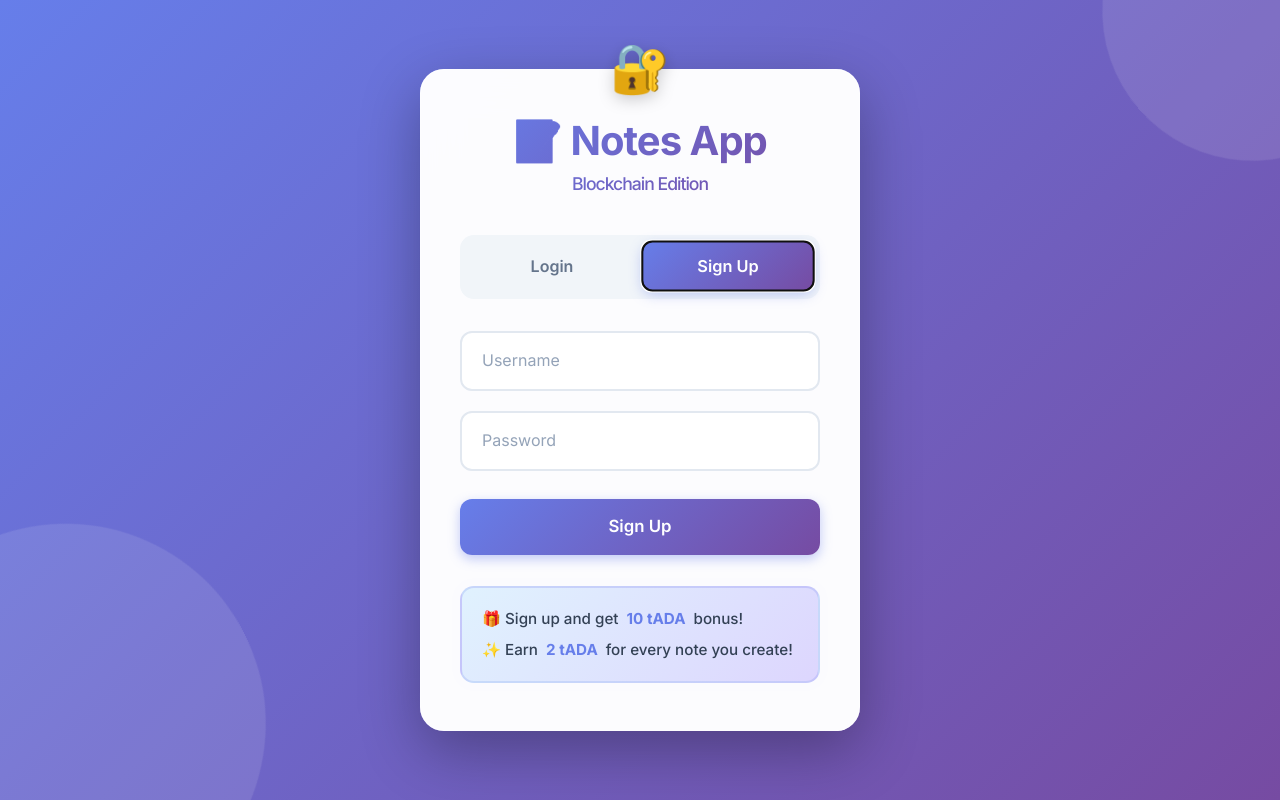
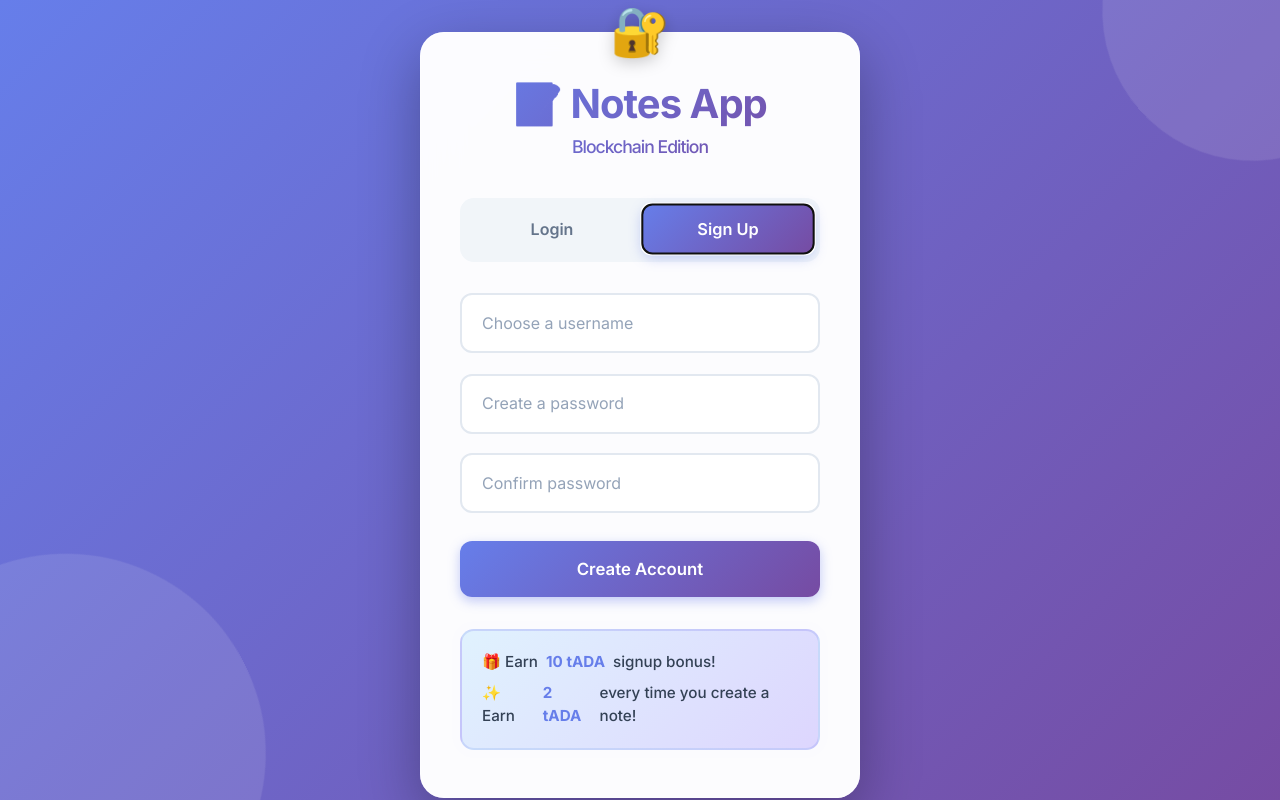
Before and after one commit to Nokitaki/Notes, a React app in the folder frontend/: page / in a window 1280 px wide. Both pictures are taken after a click on the button "Sign Up". Built offline with nearby package versions, Linux system fonts and the light colour scheme; the HTML template or start-up script is replaced by a standard one.

Commit message:
ADD LOGIN AND SIGN UP

```diff
--- a/frontend/src/Auth.jsx
+++ b/frontend/src/Auth.jsx
@@ -6,16 +6,24 @@ const Auth = ({ onLogin }) => {
   const [isLoginMode, setIsLoginMode] = useState(true);
   const [username, setUsername] = useState('');
   const [password, setPassword] = useState('');
+  const [confirmPassword, setConfirmPassword] = useState('');
   const [loading, setLoading] = useState(false);
   const [error, setError] = useState('');
 
   const handleSubmit = async (e) => {
     e.preventDefault();
     setError('');
+
+    // 💡 SIGN UP ONLY: check if passwords match
+    if (!isLoginMode && password !== confirmPassword) {
+      setError('Passwords do not match.');
+      return;
+    }
+
     setLoading(true);
 
     try {
-      const endpoint = isLoginMode ? '/api/auth/login' : '/api/auth/register';
+      const endpoint = isLoginMode ? '/api/auth/login' : '/api/auth/signup';
 
       const response = await fetch(`http://localhost:5000${endpoint}`, {
         method: 'POST',
@@ -29,10 +37,11 @@ const Auth = ({ onLogin }) => {
         throw new Error(data.error || 'Authentication failed');
       }
 
-      onLogin(data.user, data.token); // <--- Pass the token too!
-
-      if (!isLoginMode && data.signupBonus) {
-        alert(`🎉 Welcome! You received ${data.signupBonus} tADA signup bonus!`);
+      if (isLoginMode) {
+        onLogin(data.user);
+      } else {
+        alert(`🎉 Account Created!\nYou received ${data.signupBonus} tADA bonus.`);
+        setIsLoginMode(true); // switch to login after success
       }
 
     } catch (err) {
@@ -45,12 +54,14 @@ const Auth = ({ onLogin }) => {
   return (
     <div className={styles.container}>
       <div className={styles.authBox}>
+        {/* Title */}
         <h1 className={styles.title}>
           📝 Notes App
           <br />
           <span className={styles.subtitle}>Blockchain Edition</span>
         </h1>
 
+        {/* Toggle */}
         <div className={styles.toggleContainer}>
           <button
             onClick={() => setIsLoginMode(true)}
@@ -66,10 +77,12 @@ const Auth = ({ onLogin }) => {
           </button>
         </div>
 
+        {/* FORM */}
         <form onSubmit={handleSubmit} className={styles.form}>
+
           <input
             type="text"
-            placeholder="Username"
+            placeholder={isLoginMode ? "Enter username" : "Choose a username"}
             value={username}
             onChange={(e) => setUsername(e.target.value)}
             className={styles.input}
@@ -78,34 +91,37 @@ const Auth = ({ onLogin }) => {
 
           <input
             type="password"
-            placeholder="Password"
+            placeholder={isLoginMode ? "Enter password" : "Create a password"}
             value={password}
             onChange={(e) => setPassword(e.target.value)}
             className={styles.input}
             required
           />
 
-          {error && (
-            <div className={styles.error}>{error}</div>
+          {/* SIGN UP MODE --- ADD CONFIRM PASSWORD */}
+          {!isLoginMode && (
+            <input
+              type="password"
+              placeholder="Confirm password"
+              value={confirmPassword}
+              onChange={(e) => setConfirmPassword(e.target.value)}
+              className={styles.input}
+              required
+            />
           )}
 
-          <button
-            type="submit"
-            disabled={loading}
-            className={styles.submitButton}
-          >
-            {loading ? 'Please wait...' : isLoginMode ? 'Login' : 'Sign Up'}
+          {error && <div className={styles.error}>{error}</div>}
+
+          <button type="submit" disabled={loading} className={styles.submitButton}>
+            {loading ? 'Please wait...' : isLoginMode ? 'Login' : 'Create Account'}
           </button>
         </form>
 
+        {/* SIGN UP EXTRA INFO */}
         {!isLoginMode && (
           <div className={styles.infoBox}>
-            <p className={styles.infoText}>
-              🎁 Sign up and get <strong>10 tADA</strong> bonus!
-            </p>
-            <p className={styles.infoText}>
-              ✨ Earn <strong>2 tADA</strong> for every note you create!
-            </p>
+            <p className={styles.infoText}>🎁 Earn <strong>10 tADA</strong> signup bonus!</p>
+            <p className={styles.infoText}>✨ Earn <strong>2 tADA</strong> every time you create a note!</p>
           </div>
         )}
       </div>
--- a/frontend/src/styles/Auth.module.css
+++ b/frontend/src/styles/Auth.module.css
@@ -308,7 +308,7 @@
   margin-left: -8px;
   margin-top: -8px;
   border: 2px solid white;
-  border-radius: 50%;
+  border-radius: 80%;
   border-top-color: transparent;
   animation: spin 0.6s linear infinite;
 }
```
Also changed, not shown: 2 other files (tests, documents, lock files or other folders).
